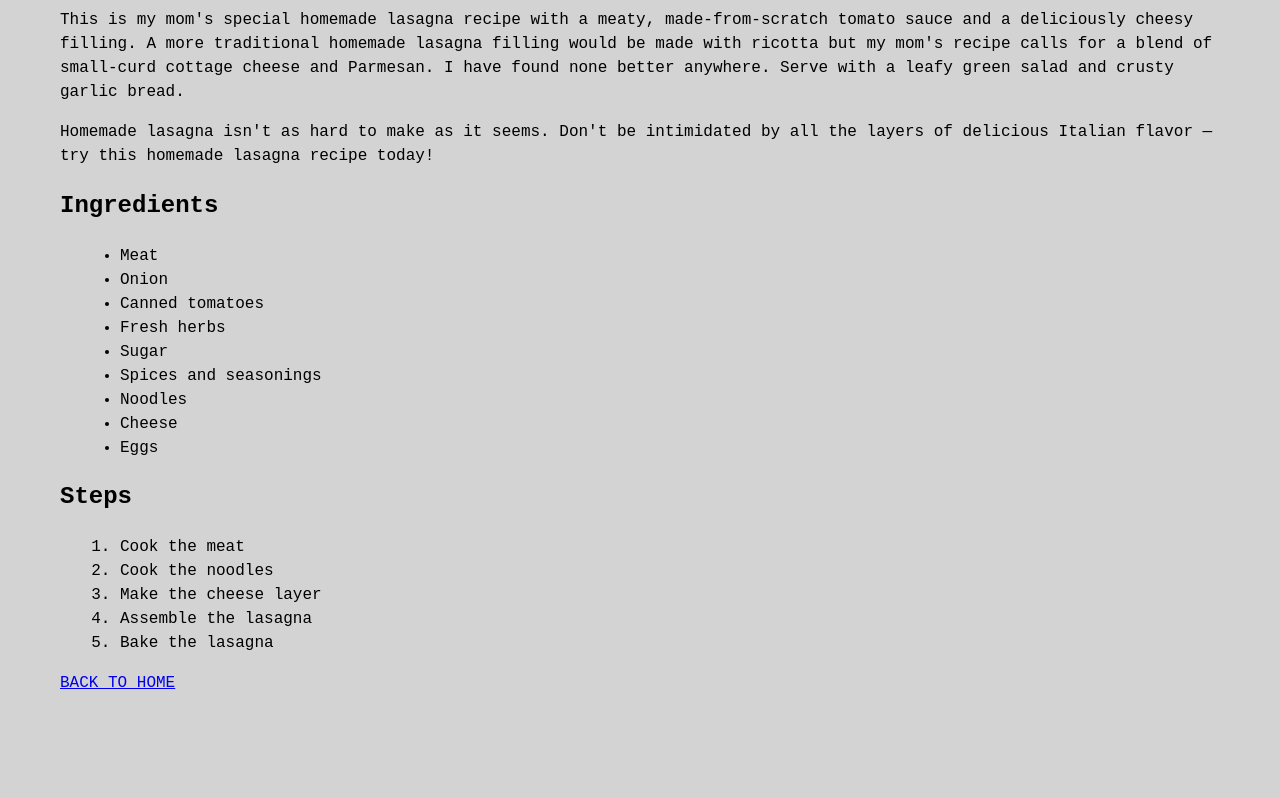
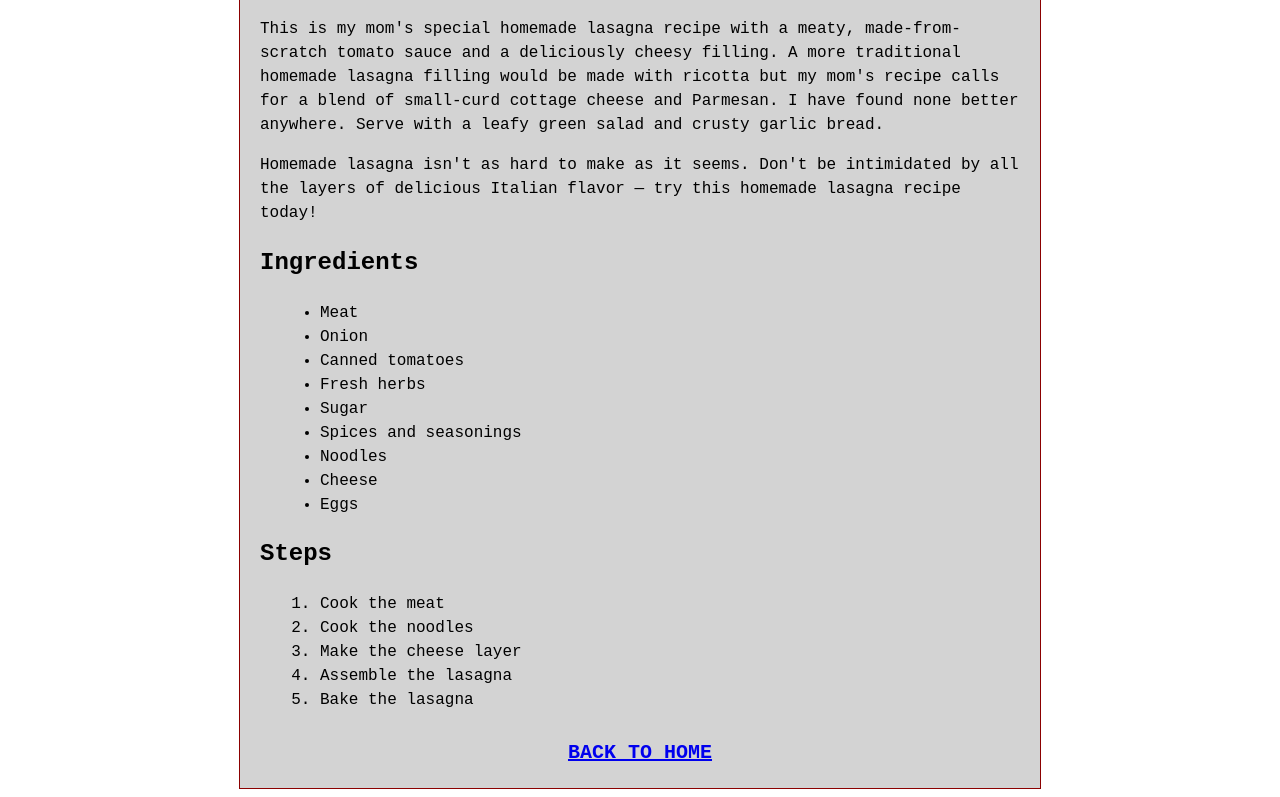
Before and after one commit to dang-nqh/odin-recipes, a plain HTML site: page recipes/lasagna.html in a window 1280 px wide. Shown: the part 534-1331 px from the top of the page. Before the commit the page ends 1237 px from the top, so only its background shows below. Drawn offline with Linux system fonts and the light colour scheme.

Commit message:
Add div to recipes, create a card

```diff
--- a/css/recipes-style.css
+++ b/css/recipes-style.css
@@ -13,12 +13,23 @@ img {
     margin-right: auto;
 }
 
-body {
-    background-color: lightgray;
-
-}
-
 h1 {
     color: darkred;
     text-align: center;
 }
+
+.card {
+    background-color: lightgray;
+    border: 1px solid darkred;
+    width: 800px;
+    margin: auto;
+}
+
+a {
+    display: block;
+    font-size: 20px;
+    font-weight: bold;
+    padding: 10px;
+    margin: 10px auto;
+    text-align: center;
+}
--- a/recipes/lasagna.html
+++ b/recipes/lasagna.html
@@ -6,6 +6,7 @@
     <link rel="stylesheet" href="../css/recipes-style.css">
 </head>
 <body>
+    <div class="card">
         <h1>Lasagna</h1>
         <img src="https://imagesvc.meredithcorp.io/v3/mm/image?url=https%3A%2F%2Fpublic-assets.meredithcorp.io%2Ff5fb06bae980ae5f3bc67b14d71ff4f5%2F1667067170083Homemade-Lasagna.jpeg" alt="Homemade Lasagna">
         <h2>Description</h2>
@@ -33,5 +34,6 @@
         </ol>
 
         <a href="../index.html">BACK TO HOME</a>
+    </div>
 </body>
 </html>
```
Also changed, not shown: recipes/lemonade.html (+2 -0 lines), recipes/turkey-sausage.html (+2 -0 lines). Lines whose indentation alone changed are shown as unchanged.
